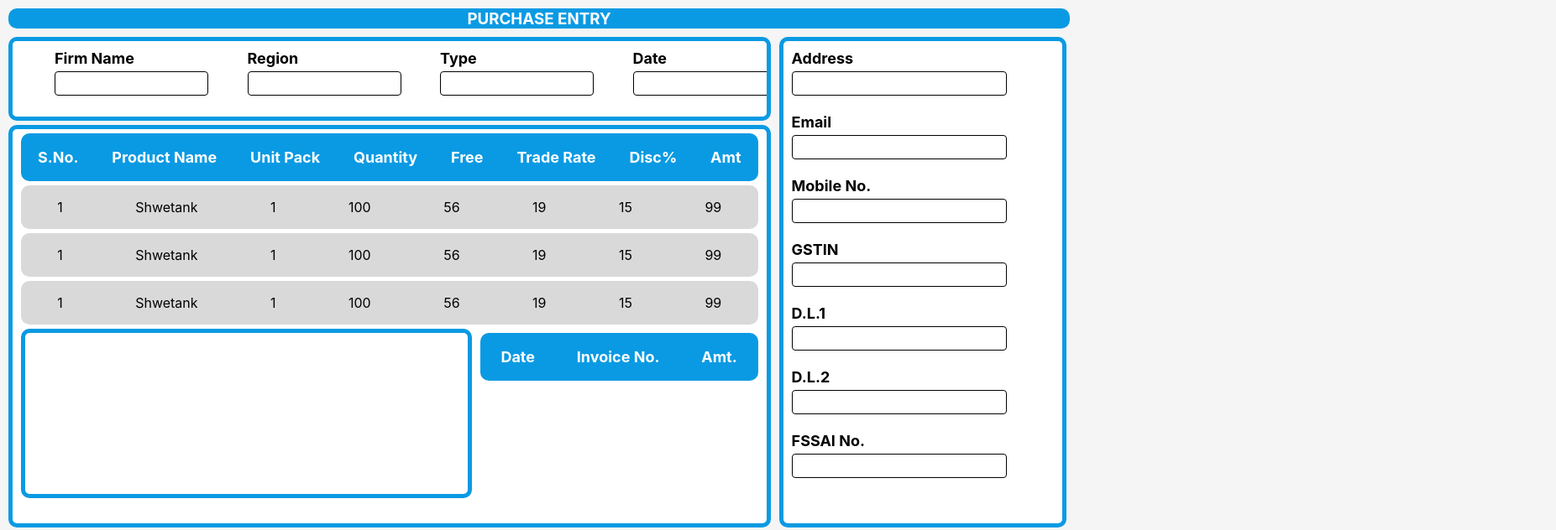
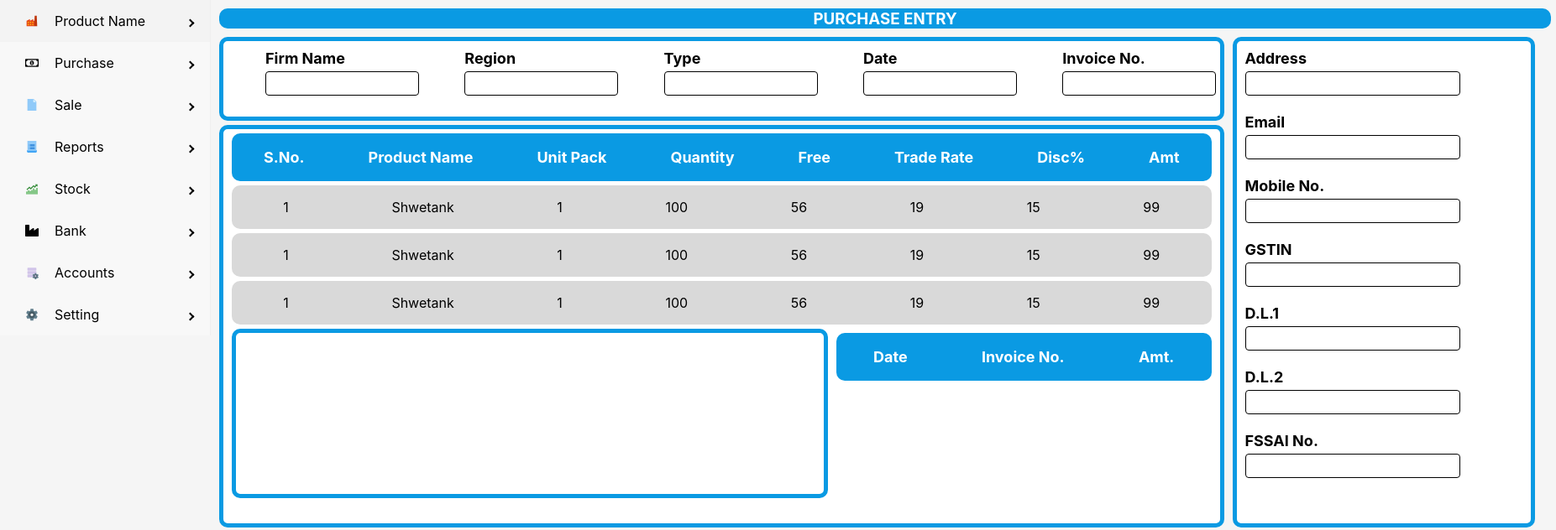
Before and after one commit to shwetank00001/Hegan-pages, a React (Create React App) app: page / in a window 1280 px wide. Shown: the top 632 px of the page at 84% size, 1853 px wide, since content can reach past the window. Built offline with nearby package versions, Linux system fonts and the light colour scheme.

Commit message:
final- without dropdownbutton

```diff
--- a/package.json
+++ b/package.json
@@ -7,6 +7,7 @@
     "@testing-library/react": "^13.4.0",
     "@testing-library/user-event": "^13.5.0",
     "react": "^18.2.0",
+    "react-burger-menu": "^3.0.9",
     "react-dom": "^18.2.0",
     "react-icons": "^4.8.0",
     "react-pro-sidebar": "^1.0.0",
--- a/src/App.js
+++ b/src/App.js
@@ -1,9 +1,10 @@
-// import Header from "./components/Header";
+import Header from "./components/Header";
 import Entry from "./components/Entry";
 
 function App() {
   return (
-    <div>
+    <div className="app">
+        <Header />
         <Entry />
     </div>
   );
--- a/src/index.css
+++ b/src/index.css
@@ -7,7 +7,9 @@ body {
   -moz-osx-font-smoothing: grayscale;
   background-color: #F5F5F5;
 }
-
+.app{
+  display: flex;
+}
 code {
   font-family: source-code-pro, Menlo, Monaco, Consolas, 'Courier New',
     monospace;
@@ -131,7 +133,6 @@ input {
 
 .contact-box{
   width: 350px;
-  height: 10009;
   background: #FFFFFF;
   border: 5px solid #0A9AE3;
   border-radius: 10px;
```
Also changed, not shown: src/components/Contact.js (deleted, +0 -9 lines), 1 other file (tests, documents, lock files or other folders).
